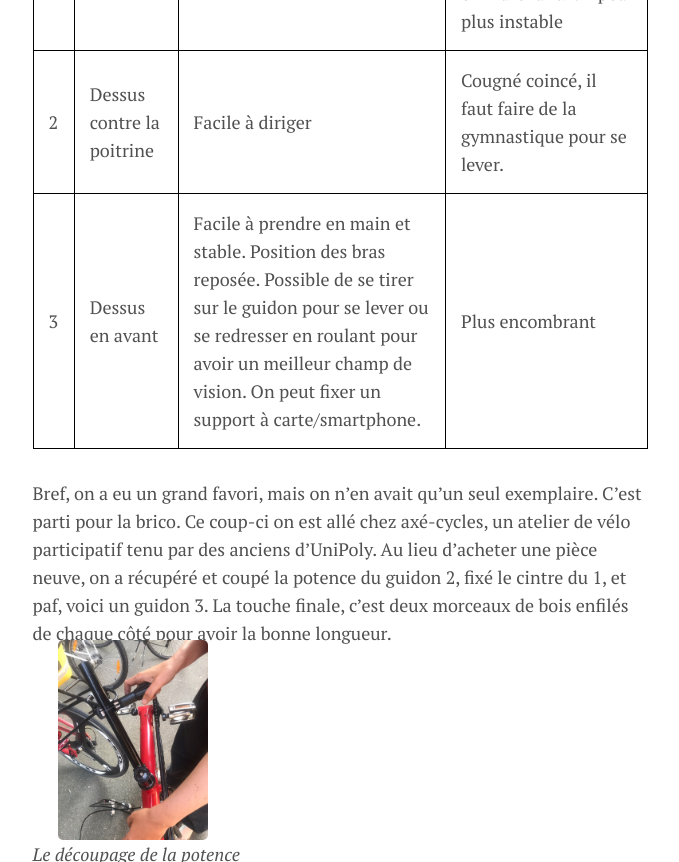
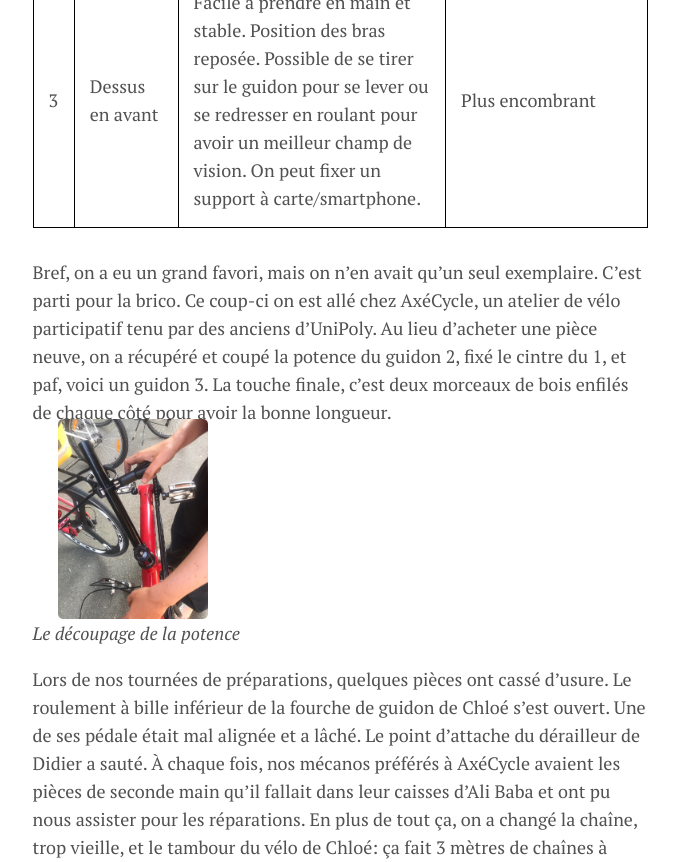
Before and after one commit to cyclovoyage/cyclovoyage.github.io, a Jekyll site: the page built from _posts/2020-04-24-preparer-le-velo.md, in a window 1280 px wide and 1400 px high, scrolled down 2394 px. Shown: the top 862 px of the window, without its empty margins (300-979 px from the left). Built offline with Jekyll 4.4.1, drawn with Linux system fonts in a browser that asks for light colours; some of the changed text lies outside the part shown; grey boxes are pictures that could not be loaded.

Commit message:
Update 2020-04-24-preparer-le-velo.md

```diff
--- a/_posts/2020-04-24-preparer-le-velo.md
+++ b/_posts/2020-04-24-preparer-le-velo.md
@@ -14,10 +14,6 @@
 Ayant acheté nos vélos d'occasions, il fallait les régler pour qu'ils soient confortable et rouler avec pour que tout ce qui pourrait casser casse avant le grand départ.
 
 Premier défi: le réglage de la taille. Pour un vélo droit, on choisit un cadre à peu près de la bonne taille, et on règle la selle. Pour raccourcir un vélo couché, on coupe la baume, la pièce à l'avant du vélo où se trouve le pédalier, on la glisse plus dans le cadre et on raccourcit la chaîne. Un de nos deux vendeurs de vélos, Pipo, nous a gentiment prêté son expertise et son atelier pour cette opération chirurgicale.
-
-<img src="/assets/img/8C5EDEC2-3A1B-49E0-BABD-694A18F57201.jpeg" width="200px" style="transform: rotate(90deg);max-width:100%;max-height: 500px;">
-
-*Réparation de la pédale*
 
 
 
@@ -38,11 +34,15 @@
 | 2  | Dessus contre la poitrine   |  Facile à diriger | Cougné coincé, il faut faire de la gymnastique pour se lever.  |
 | 3  | Dessus en avant   | Facile à prendre en main et stable. Position des bras reposée.  Possible de se tirer sur le guidon pour se lever ou se redresser en roulant pour avoir un meilleur champ de vision. On peut fixer un support à carte/smartphone.  | Plus encombrant  |
 
-Bref, on a eu un grand favori, mais on n'en avait qu'un seul exemplaire. C'est parti pour la brico. Ce coup-ci on est allé chez axé-cycles, un atelier de vélo participatif tenu par des anciens d'UniPoly. Au lieu d'acheter une pièce neuve, on a récupéré et coupé la potence du guidon 2, fixé le cintre du 1, et paf, voici un guidon 3. La touche finale, c'est deux morceaux de bois enfilés de chaque côté pour avoir la bonne longueur.
+Bref, on a eu un grand favori, mais on n'en avait qu'un seul exemplaire. C'est parti pour la brico. Ce coup-ci on est allé chez AxéCycle, un atelier de vélo participatif tenu par des anciens d'UniPoly. Au lieu d'acheter une pièce neuve, on a récupéré et coupé la potence du guidon 2, fixé le cintre du 1, et paf, voici un guidon 3. La touche finale, c'est deux morceaux de bois enfilés de chaque côté pour avoir la bonne longueur.
 
 
 <img src="/assets/img/cyclo_repair.jpg" width="200px" style="transform: rotate(90deg);max-width:100%;max-height: 500px;">
 
 *Le découpage de la potence*
 
-Lors de nos tournées de préparations, quelques pièces ont cassé d'usure. Le roulement à bille inférieur de la fourche de guidon de Chloé s'est ouvert. Une de ses pédale était mal alignée et a lâché. Le point d'attache du dérailleur de Didier a sauté. À chaque fois, nos mécanos préférés à AxéCycle avaient les pièces de seconde main qu'il fallait dans leur caisses d'Ali Baba et ont pu nous assister pour les réparations.
+Lors de nos tournées de préparations, quelques pièces ont cassé d'usure. Le roulement à bille inférieur de la fourche de guidon de Chloé s'est ouvert. Une de ses pédale était mal alignée et a lâché. Le point d'attache du dérailleur de Didier a sauté. À chaque fois, nos mécanos préférés à AxéCycle avaient les pièces de seconde main qu'il fallait dans leur caisses d'Ali Baba et ont pu nous assister pour les réparations. En plus de tout ça, on a changé la chaîne, trop vieille, et le tambour du vélo de Chloé: ça fait 3 mètres de chaînes à renfiler dans les tubes de guidage.
+
+<img src="/assets/img/8C5EDEC2-3A1B-49E0-BABD-694A18F57201.jpeg" width="200px" style="transform: rotate(90deg);max-width:100%;max-height: 500px;">
+
+*Réparation de la pédale*
```
